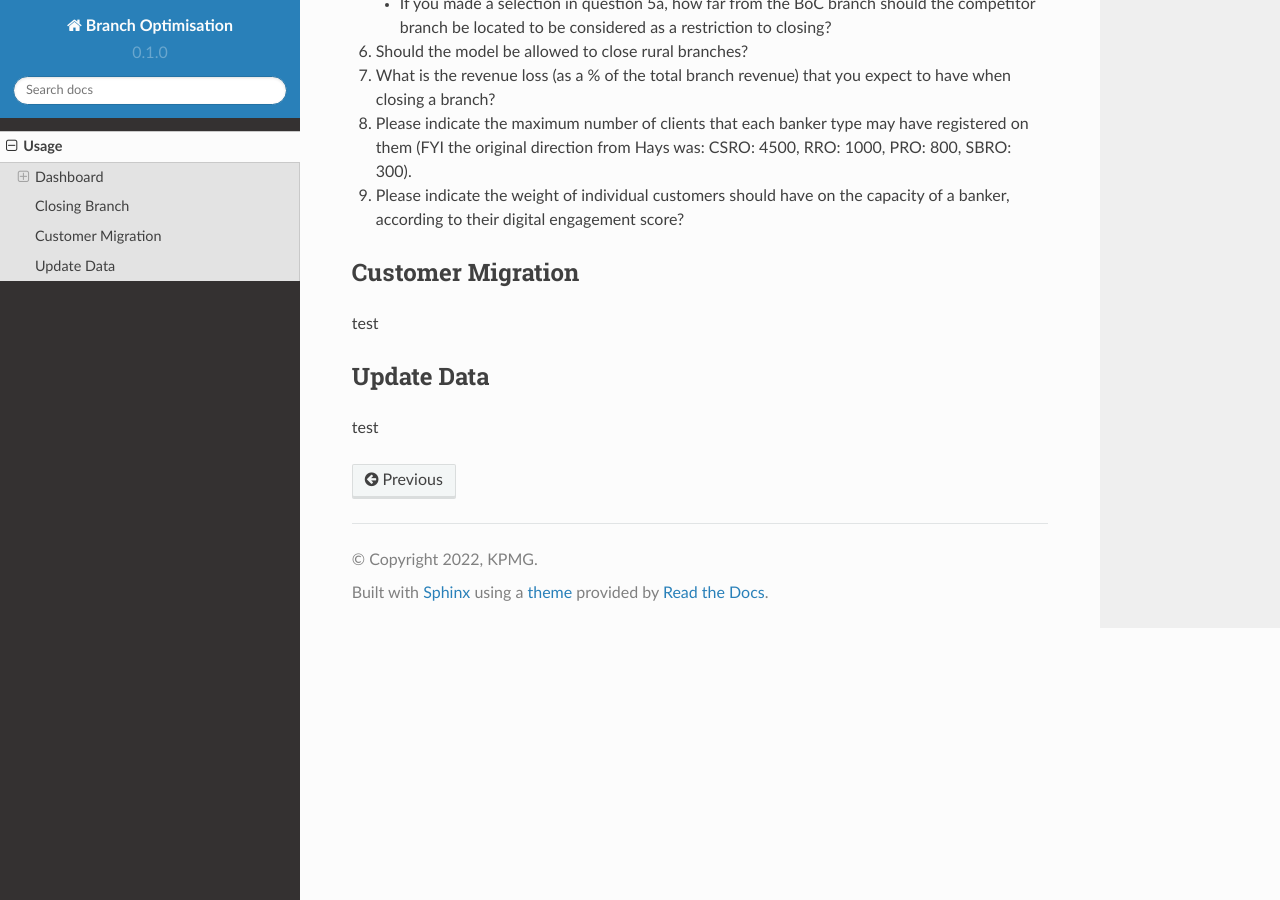
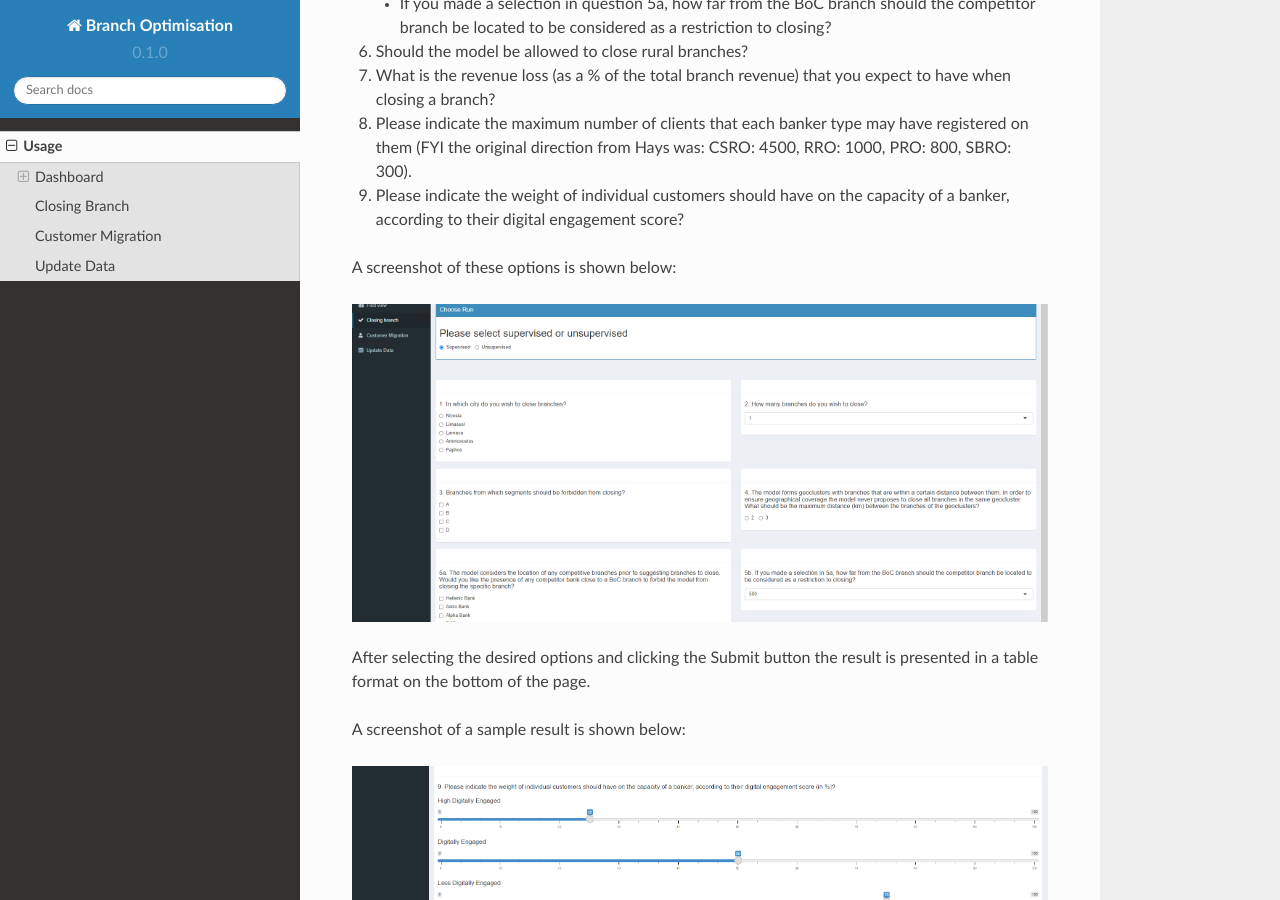
Before and after one commit to CharalambosIoannou/BranchOptimisation, a Sphinx documentation site: the page built from docs/source/usage.rst, in a window 1280 px wide and 900 px high, scrolled down 3478 px. Built offline with Sphinx 7.4.7 and the Read the Docs theme 2.0.0, drawn with Linux system fonts in a browser that asks for light colours; some of the changed text lies outside the part shown.

Commit message:
Update usage.rst

```diff
--- a/docs/source/usage.rst
+++ b/docs/source/usage.rst
@@ -8,7 +8,7 @@ Dashboard
 
 .. note::
 
-   This page is under development.
+   The Dashboard page is under development.
 
 
 Map
@@ -105,8 +105,22 @@ After selecting an option, more inputs are required for the algorithm to run. Th
 9) Please indicate the weight of individual customers should have on the capacity of a banker, according to their digital engagement score?
 
 
+A screenshot of these options is shown below:
+
+.. image:: images/closing_branch2.PNG
+  :width: 700
+  :alt: First View
 
 
+
+After selecting the desired options and clicking the Submit button the result is presented in a table format on the bottom of the page.
+
+
+A screenshot of a sample result is shown below:
+
+.. image:: images/closing_branch3.PNG
+  :width: 700
+  :alt: First View
 
 
 Customer Migration
```
